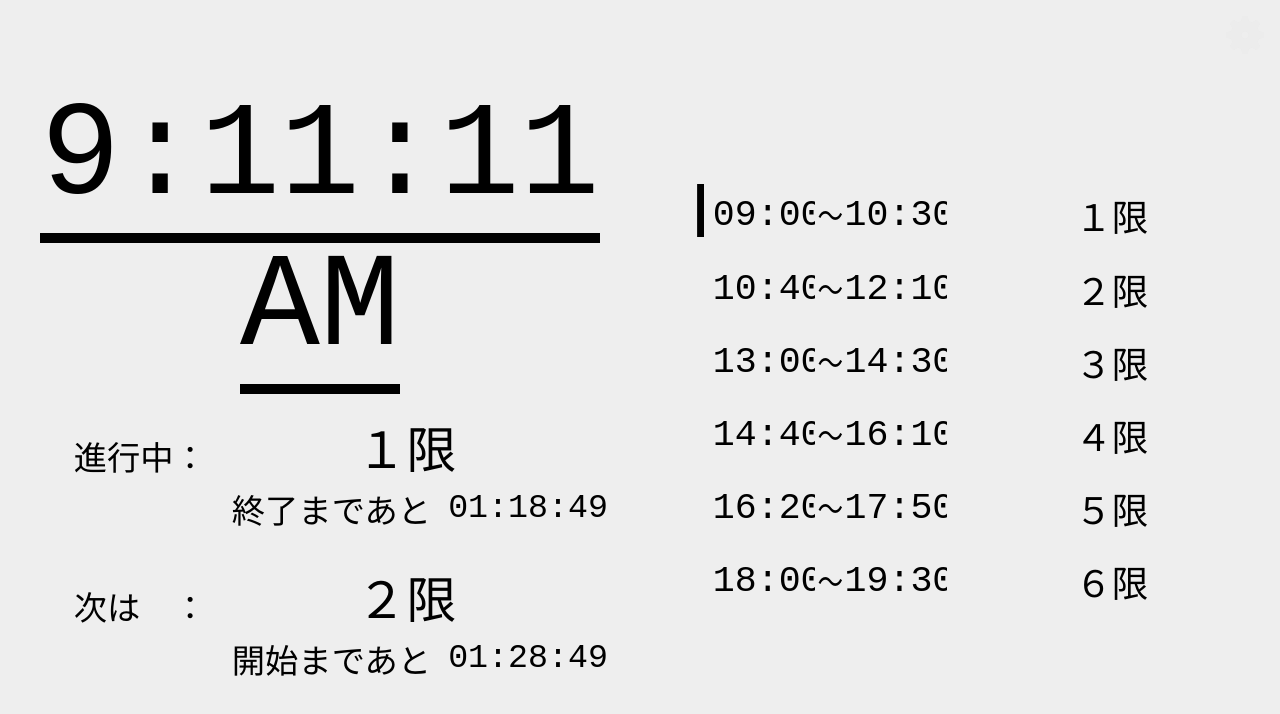
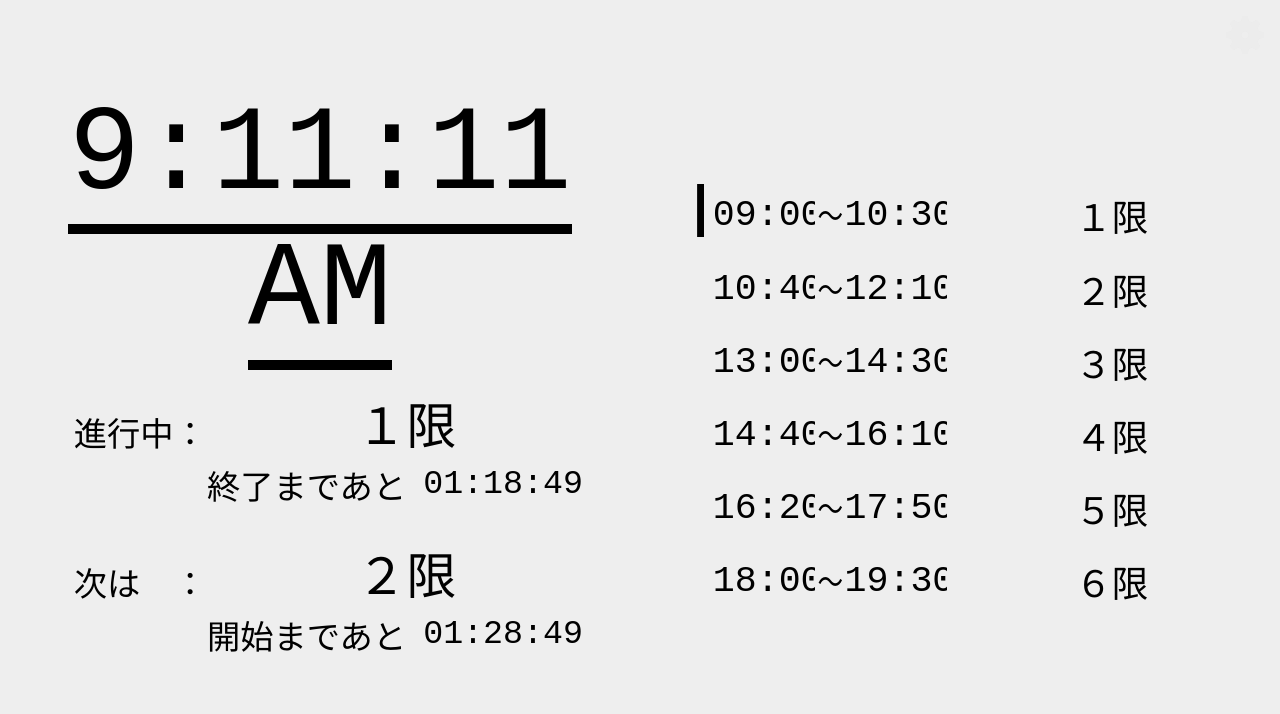
Before and after one commit to itanium-R/closche, a React (Create React App) app: page / in a window 1280 px wide. Shown: the top 714 px of the page. Built offline with nearby package versions, Linux system fonts and the light colour scheme; a web font is replaced by a local one.

Commit message:
fix: style

```diff
--- a/src/App.css
+++ b/src/App.css
@@ -5,16 +5,16 @@
   }
   .clock {
     position: absolute;
-    bottom: 52vh;
+    bottom: 55vh;
     left: 0;
     width: 50vw;
-    font-size: 4em !important;
+    font-size: 3.6em !important;
   }
   .doingAndNext {
     position: absolute;
-    top: 48vh;
+    top: 45vh;
     left: 0;
-    height: 52vh;
+    height: 55vh;
     overflow: hidden;
     width: 50vw;
     vertical-align: top;
@@ -102,7 +102,7 @@ code {
 
 .suffix {
   width: 6em;
-  margin: 0 0.5em 0 5em;
+  margin: 0 0.5em 0 3.5em;
   font-family: 'Noto Sans JP', sans-serif;
 }
 
```
